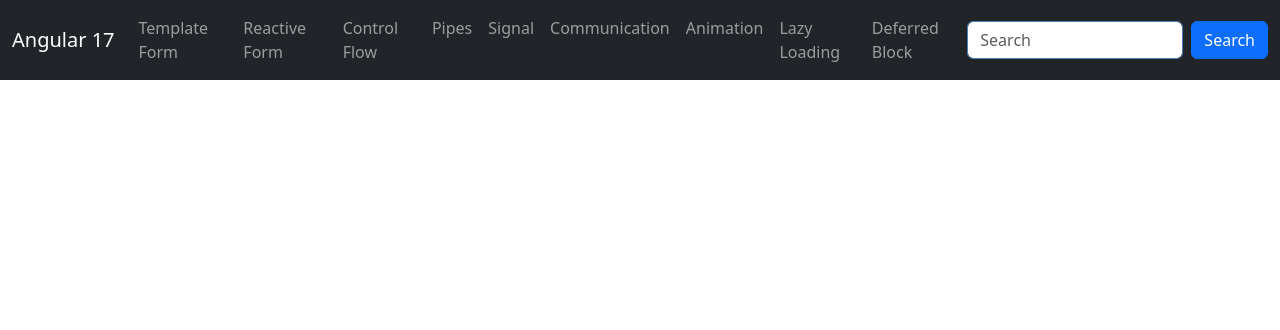
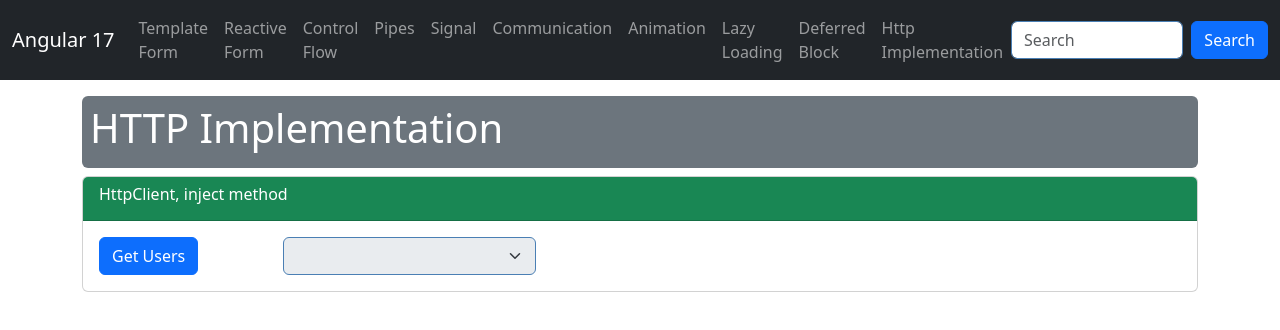
Before and after one commit to SujitSinare/Angular17_Tutorial, an Angular app: page /http-implementation in a window 1280 px wide. Before the commit this address led to /. Shown: the top 330 px of the page. Built offline with nearby package versions, Linux system fonts and the light colour scheme.

Commit message:
-Added Http Implementation

```diff
--- a/src/app/app.component.html
+++ b/src/app/app.component.html
@@ -35,6 +35,9 @@
         <li class="nav-item">
           <a class="nav-link" [routerLink]="['/deferred-loading']" routerLinkActive="router-link-active">Deferred Block</a>
         </li>
+        <li class="nav-item">
+          <a class="nav-link" [routerLink]="['/http-implementation']" routerLinkActive="router-link-active">Http Implementation</a>
+        </li>
       </ul>
       <form class="d-flex">
         <input class="form-control" class="form-control me-2" type="text" placeholder="Search">
--- a/src/app/app.config.ts
+++ b/src/app/app.config.ts
@@ -3,7 +3,12 @@
 import { provideAnimationsAsync } from '@angular/platform-browser/animations/async';
 
 import { routes } from './app.routes';
+import { provideHttpClient } from '@angular/common/http';
 
 export const appConfig: ApplicationConfig = {
-  providers: [provideRouter(routes), provideAnimationsAsync()]
+  providers: [
+    provideHttpClient(),
+    provideRouter(routes),
+    provideAnimationsAsync()
+  ]
 };
--- a/src/app/app.routes.ts
+++ b/src/app/app.routes.ts
@@ -8,6 +8,7 @@
 import { AnimationComponent } from './topics/animation/animation.component';
 import { LazyLoadingComponent } from './topics/lazy-loading/lazy-loading.component';
 import { DeferredLoadingComponent } from './topics/deferred-loading/deferred-loading.component';
+import { HttpImplementationComponent } from './topics/http-implementation/http-implementation.component';
 
 export const routes: Routes = [
     {
@@ -50,5 +51,9 @@
     {
         path: 'deferred-loading',
         component: DeferredLoadingComponent
+    },
+    {
+        path: 'http-implementation',
+        component: HttpImplementationComponent
     }
 ];
--- /dev/null
+++ b/src/app/topics/http-implementation/IUser.ts
@@ -0,0 +1,6 @@
+export interface IUser {
+    id: number,
+    name: string,
+    username: string,
+    email: string
+}
--- /dev/null
+++ b/src/app/topics/http-implementation/http-implementation.component.html
@@ -0,0 +1,30 @@
+<div class="mt-3 p-2 bg-secondary text-white rounded">
+    <h1>HTTP Implementation</h1>
+</div>
+<div class="card mt-2">
+    <div class="card-header bg-success text-white">
+        <h6>HttpClient, inject method</h6>
+    </div>
+    <div class="card-body">
+        <div class="row">
+            <div class="col-2">
+                <button class="btn btn-primary" (click)="getAllUser()">Get Users</button>
+            </div>
+            <div class="col-3">
+                <select class="form-select" [disabled]="userList.length === 0">
+                    @for (item of userList; track $index) {
+                        <option> {{item.name}}</option>
+                    }
+                </select>
+                @if(loader){
+                    <div class="d-flex align-items-center">
+                        <strong>Loading...</strong>
+                        <div class="spinner-border ml-auto" role="status" aria-hidden="true"></div>
+                    </div>
+                }
+
+
+            </div>
+        </div>
+    </div>
+</div>
--- /dev/null
+++ b/src/app/topics/http-implementation/http-implementation.component.ts
@@ -0,0 +1,29 @@
+import { HttpClient } from '@angular/common/http';
+import { Component, inject, OnInit } from '@angular/core';
+import { IUser } from './IUser';
+
+@Component({
+  selector: 'app-http-implementation',
+  standalone: true,
+  imports: [],
+  templateUrl: './http-implementation.component.html',
+  styleUrl: './http-implementation.component.css'
+})
+export class HttpImplementationComponent {
+
+  userList: IUser [] = [];
+  http = inject(HttpClient);
+  loader: boolean = false;
+
+  getAllUser() {
+    this.loader = true;
+    this.userList = [];
+    this.http.get("https://jsonplaceholder.typicode.com/users").subscribe((result:any)=>{
+      setTimeout(() => {
+        this.loader = false;
+        this.userList = result;
+      }, 1000);
+
+    })
+  }
+}
```
Also changed, not shown: src/app/topics/http-implementation/http-implementation.component.css (added), 1 other file (tests, documents, lock files or other folders).
